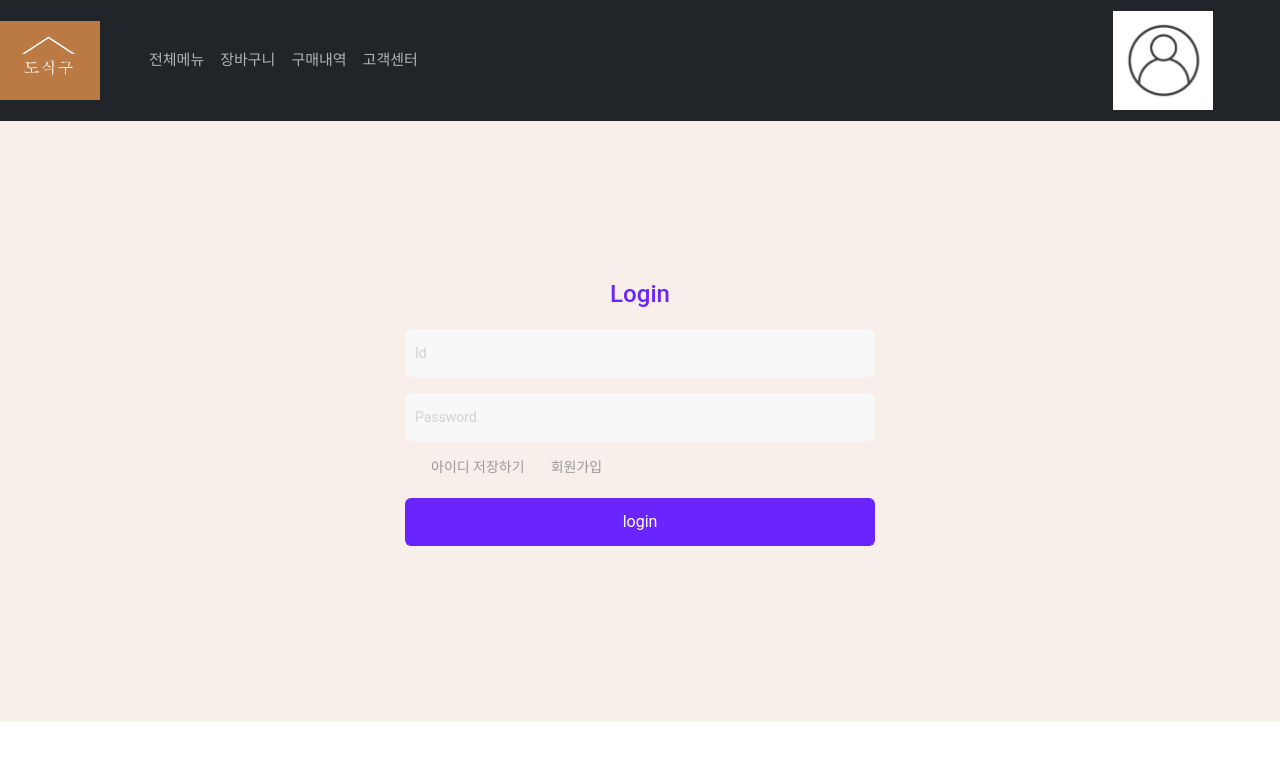
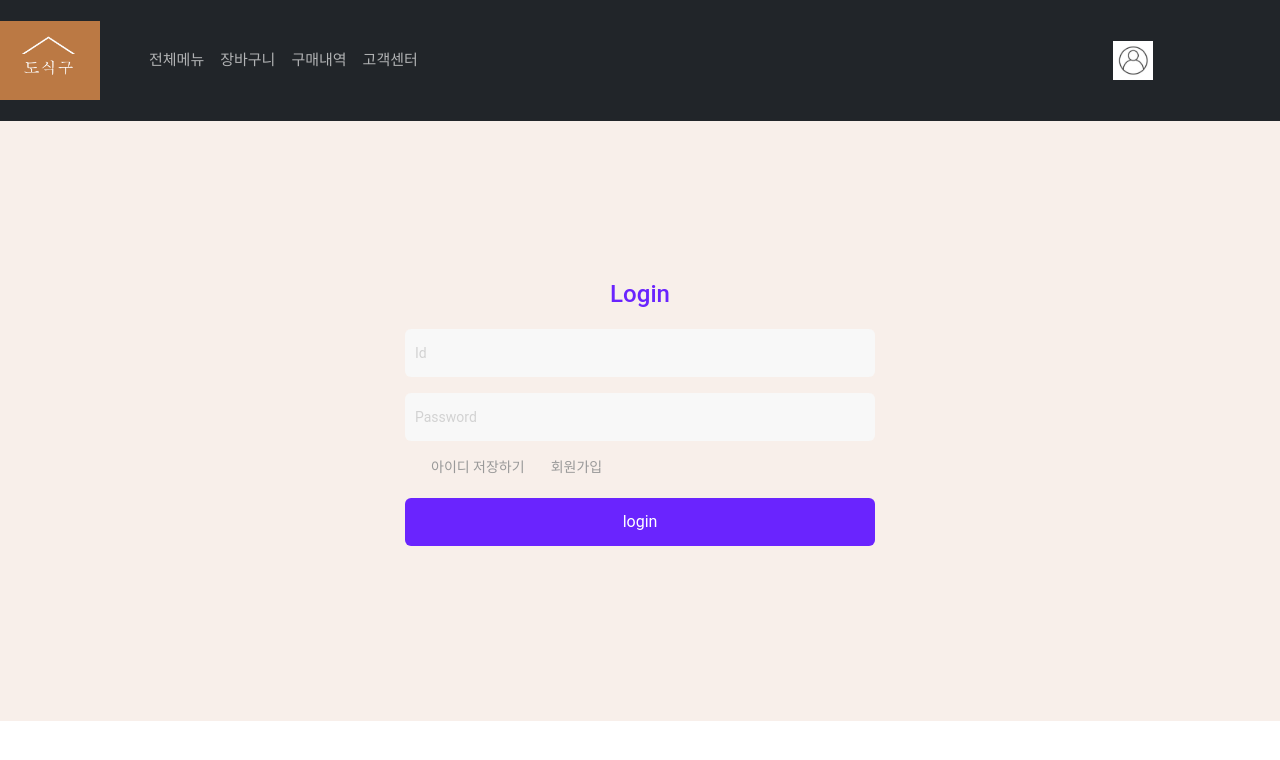
Before and after one commit to junssuu/minifood, a React (Create React App) app: page /Login in a window 1280 px wide. Shown: the top 760 px of the page. Built offline with nearby package versions, Linux system fonts and the light colour scheme; a web font is replaced by a local one.

Commit message:
마무리

```diff
--- a/src/comfonent/Cart.js
+++ b/src/comfonent/Cart.js
@@ -5,7 +5,8 @@ import Header from './Header';
 const Cart = ({ cartItem, cartCountChange, clearCart, addPurchaseHistory }) => {
 
   //장바구니 총 금액 계산
-  const totalPrice = cartItem.reduce((total, item) => total + item.price * item.count, 0);
+  const totalPrice = cartItem.reduce((acc, cur) =>
+  acc + cur.price * cur.count, 0);
 
   const navigate = useNavigate();
 
--- a/src/comfonent/Header.css
+++ b/src/comfonent/Header.css
@@ -21,3 +21,7 @@
 .loginicon {
   width: 15%;
 }
+
+.loginicon > img {
+  width: 40px;
+}
--- a/src/loginForm/Login.js
+++ b/src/loginForm/Login.js
@@ -19,9 +19,7 @@ const Login = () => {
 
   return (
     <>
-      <div>
-        <Header />
-      </div>
+      <Header />
       <div className="login-wrapper">
         <h2>Login</h2>
         <form method="get" action="#" id="login-form">
```
